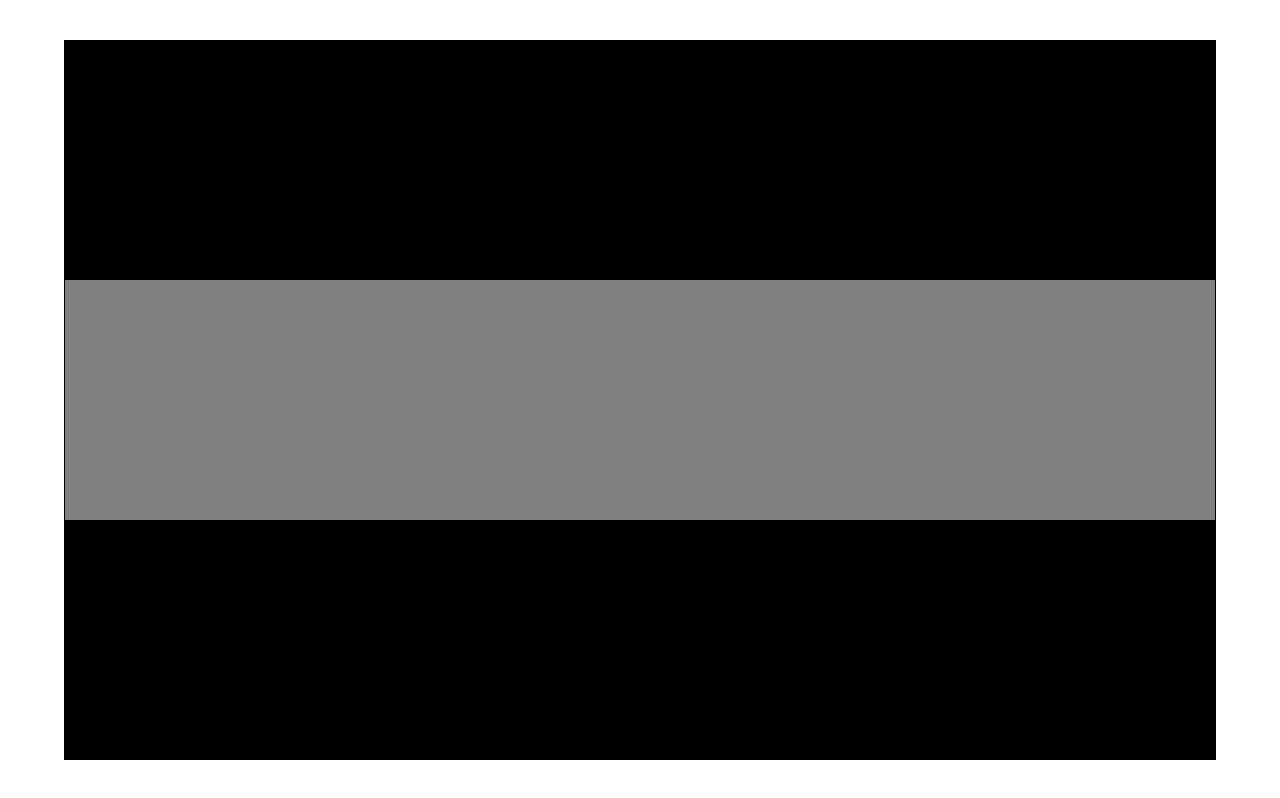
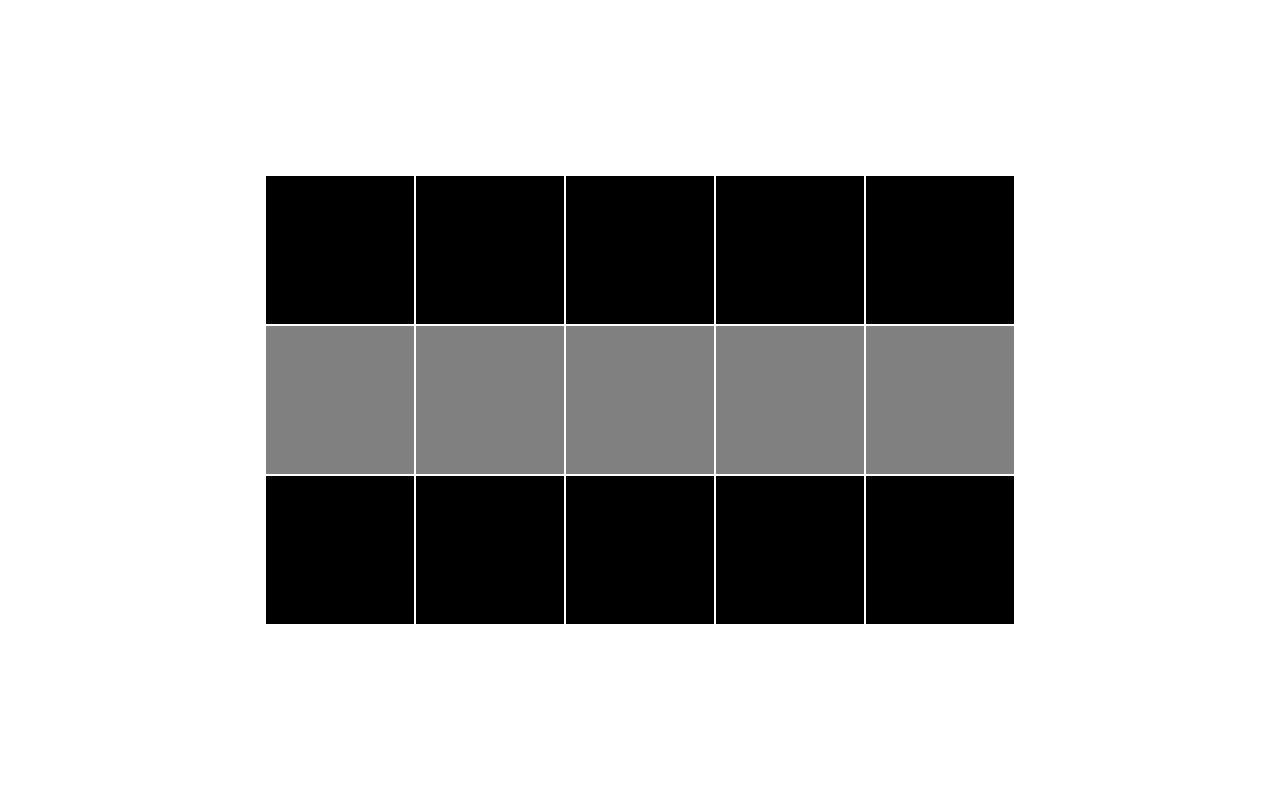
Before and after one commit to MNewbigging/greenvale, a React (Vite) app: page / in a window 1280 px wide. Built offline with nearby package versions, Linux system fonts and the light colour scheme.

Commit message:
grid display comp

```diff
--- a/src/components/App.tsx
+++ b/src/components/App.tsx
@@ -9,9 +9,7 @@ export function App() {
 
   return (
     <div className="app-root">
-      <div className="grid-container">
-        <GridDisplay grid={appState.grid} />
-      </div>
+      <GridDisplay grid={appState.grid} />
     </div>
   );
 }
--- a/src/components/app.scss
+++ b/src/components/app.scss
@@ -6,9 +6,3 @@
   justify-content: center;
   align-items: center;
 }
-
-.grid-container {
-  width: 90%;
-  height: 90%;
-  border: 1px solid black;
-}
--- a/src/components/grid-display/grid-display.scss
+++ b/src/components/grid-display/grid-display.scss
@@ -1,10 +1,20 @@
 .grid-display {
-  width: 100%;
-  height: 100%;
-  display: grid;
+  display: flex;
+  flex-direction: column; // rows are stacked on top of each other
+}
+
+.grid-row-display {
+  display: flex; // each row is a line of cells left-right
+  flex-wrap: nowrap;
 }
 
 .grid-cell-display {
+  // Make them square
+  width: 150px;
+  height: 150px;
+
+  border: 1px solid white;
+
   &.unpassable {
     background-color: black;
   }
--- a/src/components/grid-display/grid-display.tsx
+++ b/src/components/grid-display/grid-display.tsx
@@ -1,4 +1,3 @@
-import { ReactElement } from "react";
 import { GridCell } from "../../game/grid-cell";
 import "./grid-display.scss";
 
@@ -6,29 +5,20 @@ interface GridDisplayProps {
   grid: GridCell[][];
 }
 
-/**
- * Should fit whatever space it is put inside.
- * Should divide that space by grid length/width
- */
 export function GridDisplay({ grid }: GridDisplayProps) {
-  const cells: ReactElement[] = [];
+  const rows = grid.map((row) => <GridRowDisplay row={row} />);
 
-  grid.forEach((row) =>
-    row.forEach((cell) => {
-      cells.push(<GridCellDisplay cell={cell} />);
-    })
-  );
+  return <div className="grid-display">{rows}</div>;
+}
 
-  const gridWidth = grid[0].length; // will always be square
+interface GridRowDisplayProps {
+  row: GridCell[];
+}
 
-  return (
-    <div
-      className="grid-display"
-      style={{ gridTemplateColumns: `repeat(${gridWidth}, 1fr)` }}
-    >
-      {cells}
-    </div>
-  );
+function GridRowDisplay({ row }: GridRowDisplayProps) {
+  const cells = row.map((cell) => <GridCellDisplay cell={cell} />);
+
+  return <div className="grid-row-display">{cells}</div>;
 }
 
 interface GridCellDisplayProps {
```
